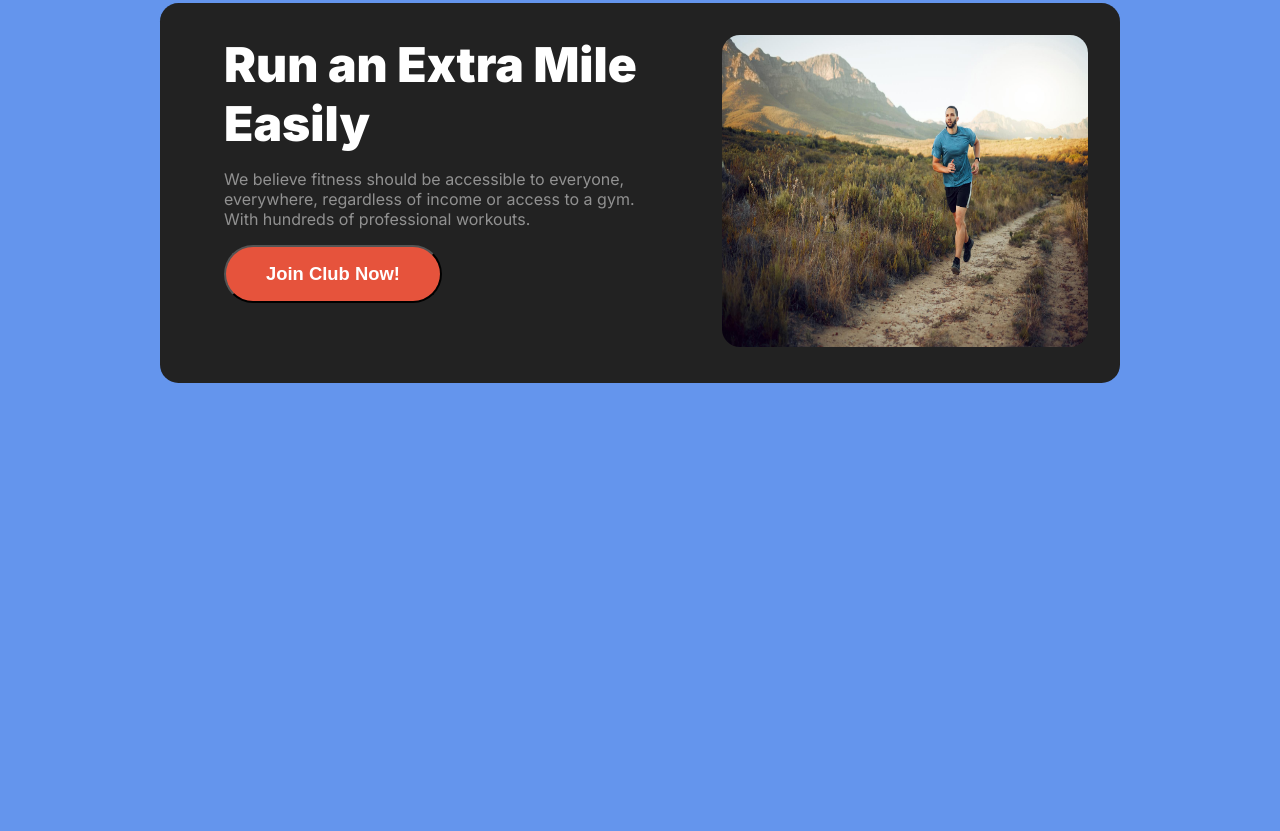
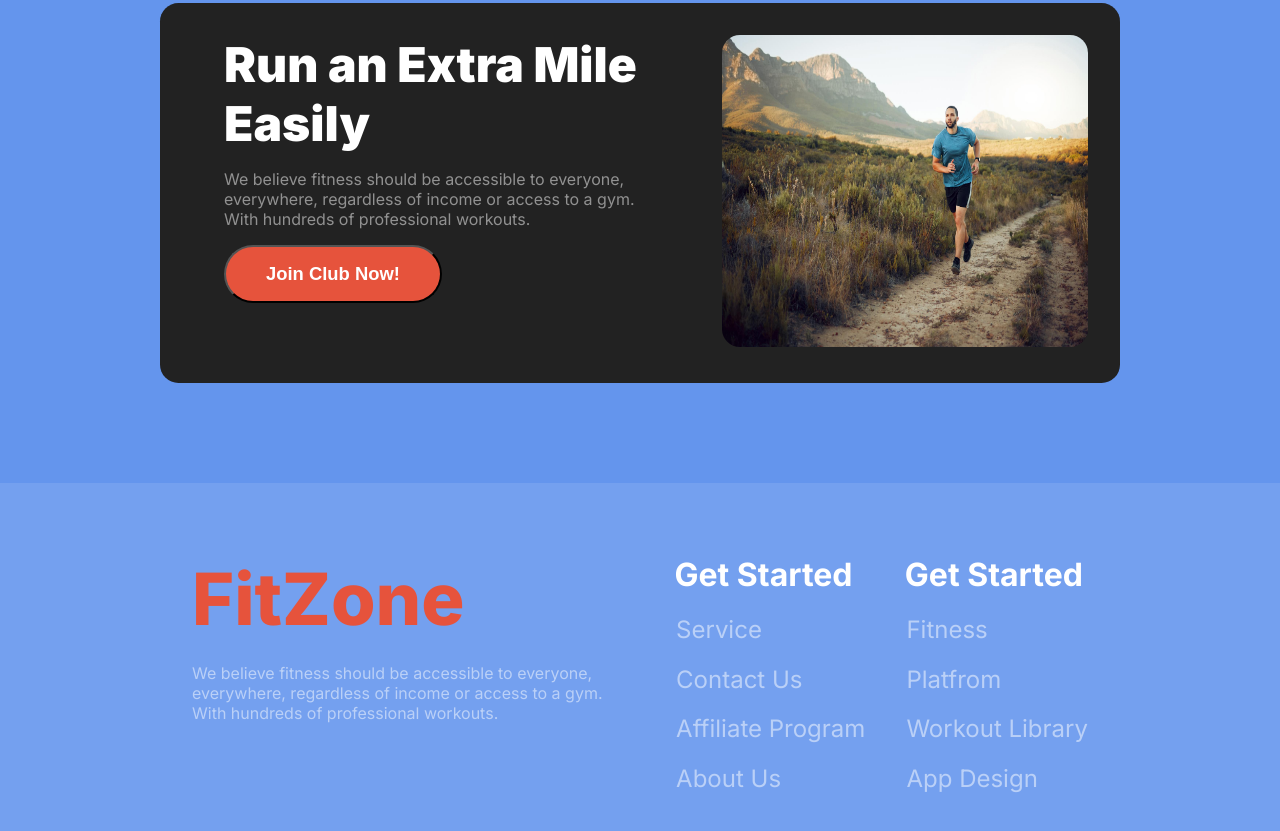
Before and after one commit to salmanfxrsi/PhA2, a plain HTML site: page index.html in a window 1280 px wide. Shown: the part 703-1534 px from the top of the page. Before the commit the page ends 1086 px from the top, so only its background shows below. Drawn offline with Linux system fonts and the light colour scheme.

Commit message:
Added Footer

```diff
--- a/index.html
+++ b/index.html
@@ -14,7 +14,7 @@
         <!-- Navbar -->
          <nav class="navbar">
             <div class="brand">
-                <h3>Fitness</h3>
+                <h3>FitZone</h3>
             </div>
             <div>
                 <ul class="nav-links">
@@ -71,6 +71,33 @@
 
     </header>
     <main></main>
-    <footer></footer>
+    <footer>
+
+        <!-- Footer -->
+         <section class="footer">
+         <div class="footer-part1">
+             <h3>FitZone</h3>
+             <p class="text-two">We believe fitness should be accessible to everyone, everywhere, regardless of income or access to a gym. With hundreds of professional workouts.</p>
+         </div>
+         <div class="footer-part2">
+             <h3>Get Started</h3>
+             <ul class="footer-links">
+                 <li class="footer-item"><a href="" class="footer-link">Service</a></li>
+                 <li class="footer-item"><a href="" class="footer-link">Contact Us</a></li>
+                 <li class="footer-item"><a href="" class="footer-link">Affiliate Program</a></li>
+                 <li class="footer-item"><a href="" class="footer-link">About Us</a></li>
+             </ul>
+         </div>
+         <div class="footer-part2">
+            <h3>Get Started</h3>
+            <ul class="footer-links">
+                <li class="footer-item"><a href="" class="footer-link">Fitness</a></li>
+                <li class="footer-item"><a href="" class="footer-link">Platfrom</a></li>
+                <li class="footer-item"><a href="" class="footer-link">Workout Library</a></li>
+                <li class="footer-item"><a href="" class="footer-link">App Design</a></li>
+            </ul>
+         </div>
+         </section>
+    </footer>
 </body>
 </html>
--- a/style/style.css
+++ b/style/style.css
@@ -137,6 +137,55 @@ body{
     border-radius: 18px;
 }
 
+/* Footer */
+footer{
+    width: 100%;
+    background: rgba(255, 255, 255, 0.1);
+    padding: 4.5rem 0;
+    margin-top: 100px;
+}
+
+.footer{
+    width: 70%;
+    margin: 0 auto;
+    display: flex;
+    justify-content: space-between;
+}
+
+.footer-part1{
+    max-width: 443px;
+}
+
+.footer-part1 h3{
+    color: rgb(230, 83, 60);
+    font-size: 4.5rem;
+    font-weight: 800;
+    margin-bottom: 1.3rem;
+}
+
+.footer-part2 h3{
+    color: rgb(255, 255, 255);
+    font-size: 2rem;
+    font-weight: 700;
+}
+
+.footer-links{
+    margin-left: -2.4rem;
+}
+
+.footer-item{
+    list-style: none;
+    margin-top: 1.3rem;
+}
+
+.footer-link{
+    text-decoration: none;
+    color: rgba(255, 255, 255, 0.5);
+    font-size: 1.5rem;
+    font-weight: 400;
+}
+
+
 
 @media screen and (max-width:576px){
 
@@ -173,4 +222,10 @@ body{
     height: 170px;
 }
 
+/* Footer */
+.footer{
+    flex-direction: column;
+    gap: 2.5rem;
 }
+
+}
```
